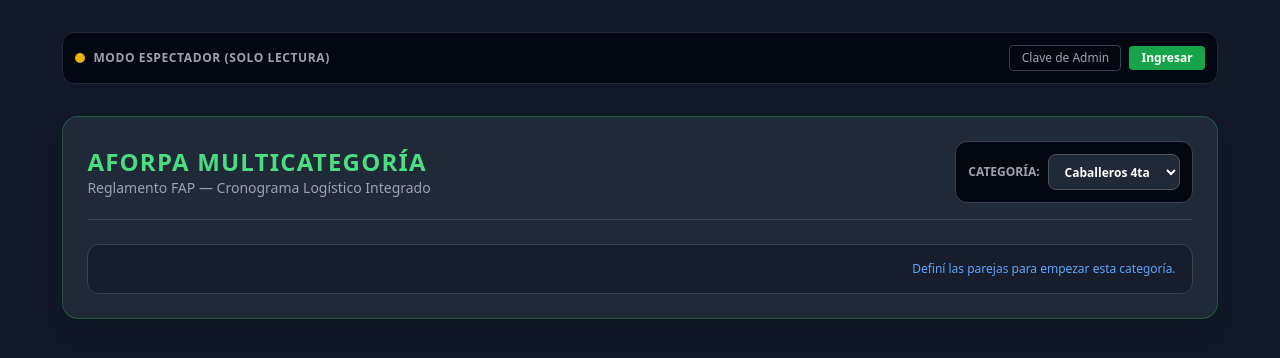
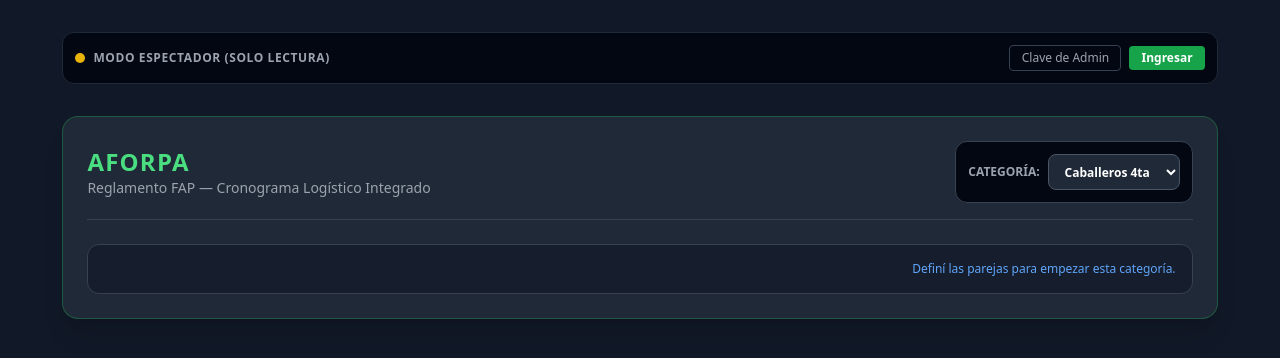
Before and after one commit to aforpafsa/aforpa, a plain HTML site: page index.html in a window 1280 px wide. Drawn offline with nearby package versions, Linux system fonts and the light colour scheme.

Commit message:
Change header title from 'AFORPA MULTICATEGORÍA' to 'AFORPA'

```diff
--- a/index.html
+++ b/index.html
@@ -40,7 +40,7 @@
         <header class="bg-gray-800 p-6 rounded-2xl border border-green-500/30 shadow-xl space-y-6">
             <div class="flex flex-col lg:flex-row justify-between items-start lg:items-center gap-4 border-b border-gray-700 pb-4">
                 <div>
-                    <h1 class="text-2xl font-black text-green-400 tracking-wider">AFORPA MULTICATEGORÍA</h1>
+                    <h1 class="text-2xl font-black text-green-400 tracking-wider">AFORPA</h1>
                     <p class="text-sm text-gray-400">Reglamento FAP — Cronograma Logístico Integrado</p>
                 </div>
 
```
